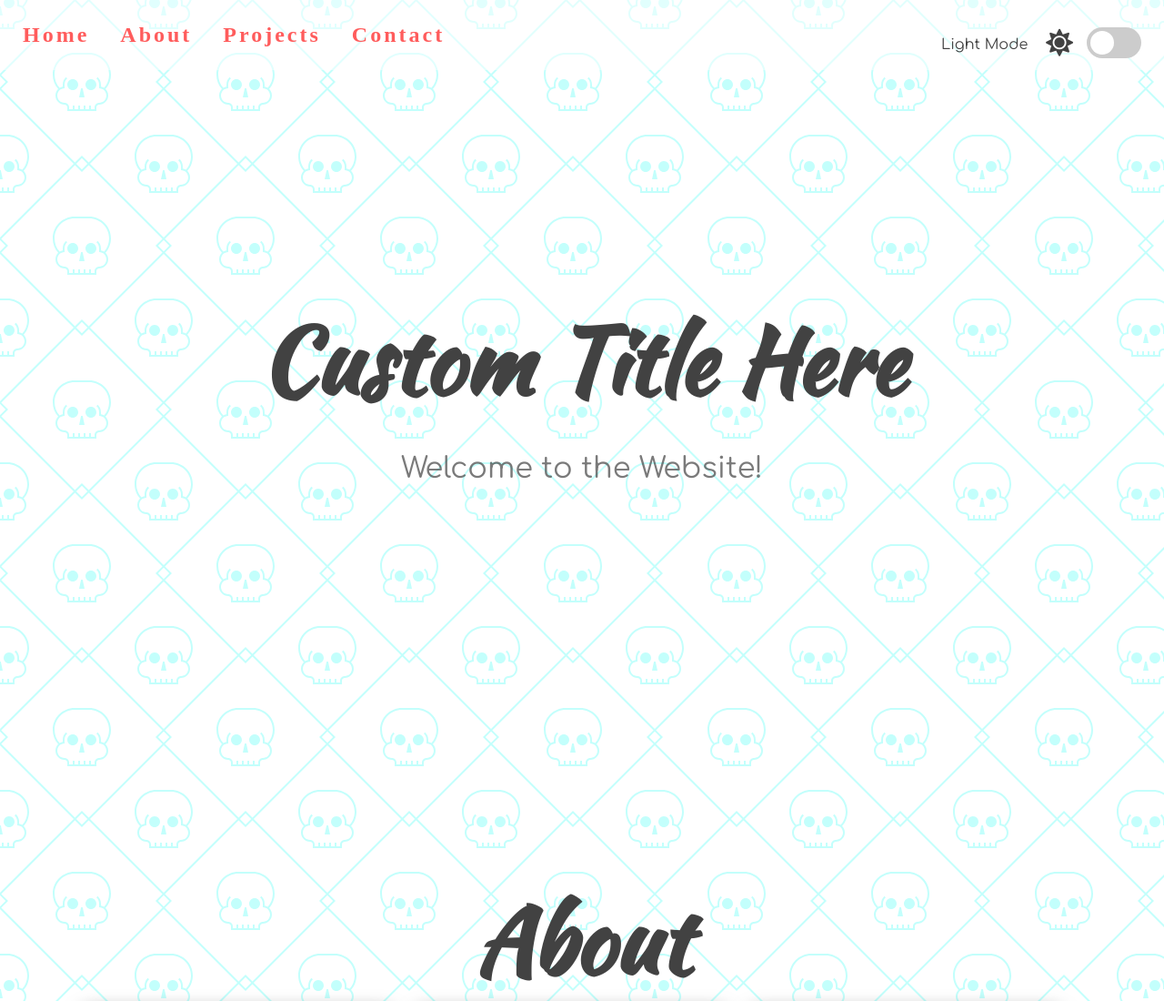
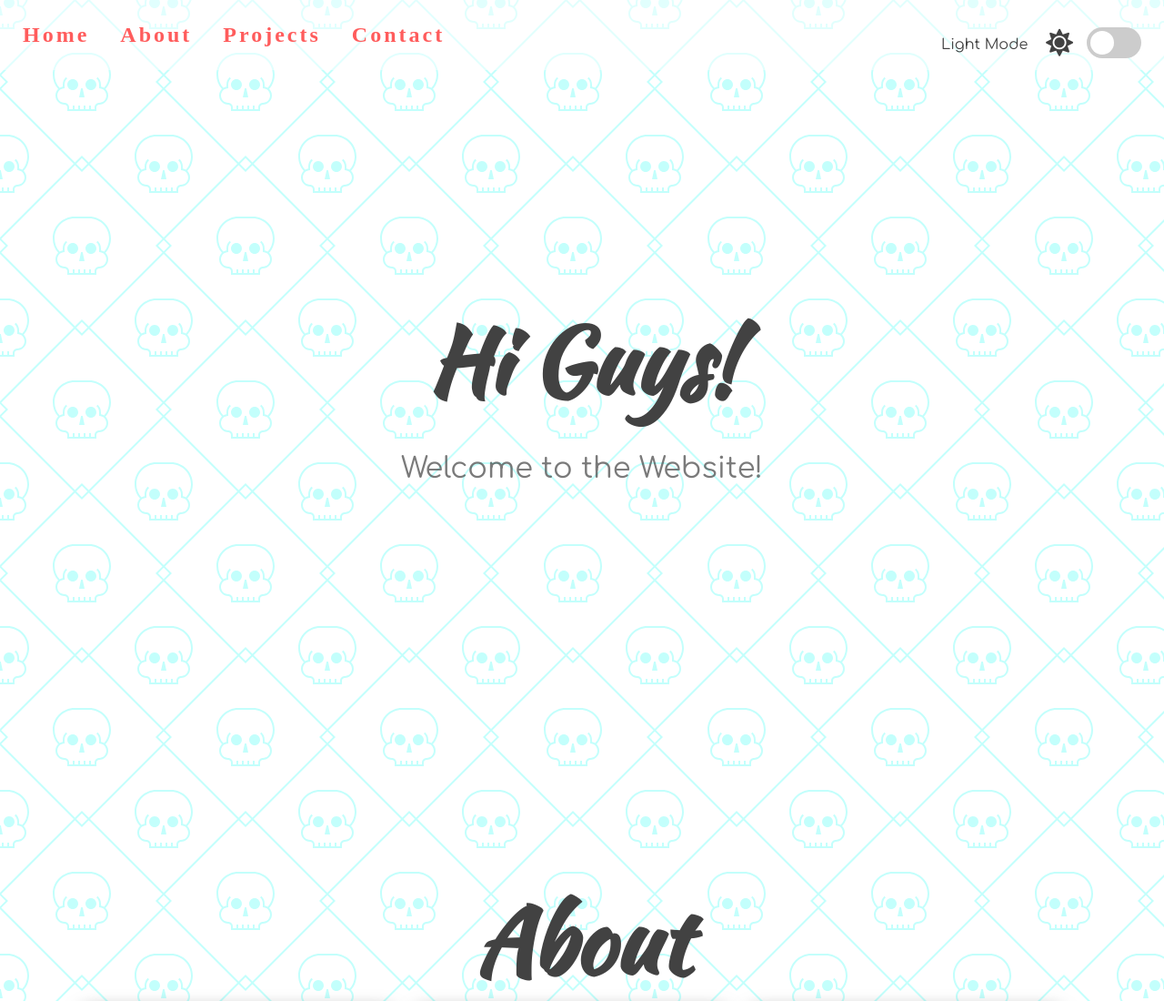
Before and after one commit to tsingune/Light-Dark-Mode, a plain HTML site: page index.html in a window 1280 px wide. Shown: the top 1100 px of the page at 91% size. Drawn offline with Linux system fonts and the light colour scheme.

Commit message:
Update insex.html

```diff
--- a/index.html
+++ b/index.html
@@ -30,7 +30,7 @@
     <!--Home Section-->
     <section id="home">
         <div class="title-group">
-            <h1>Custom Title Here</h1>
+            <h1>Hi Guys!</h1>
             <h2>Welcome to the Website!</h2>
         </div>
     </section>
```
